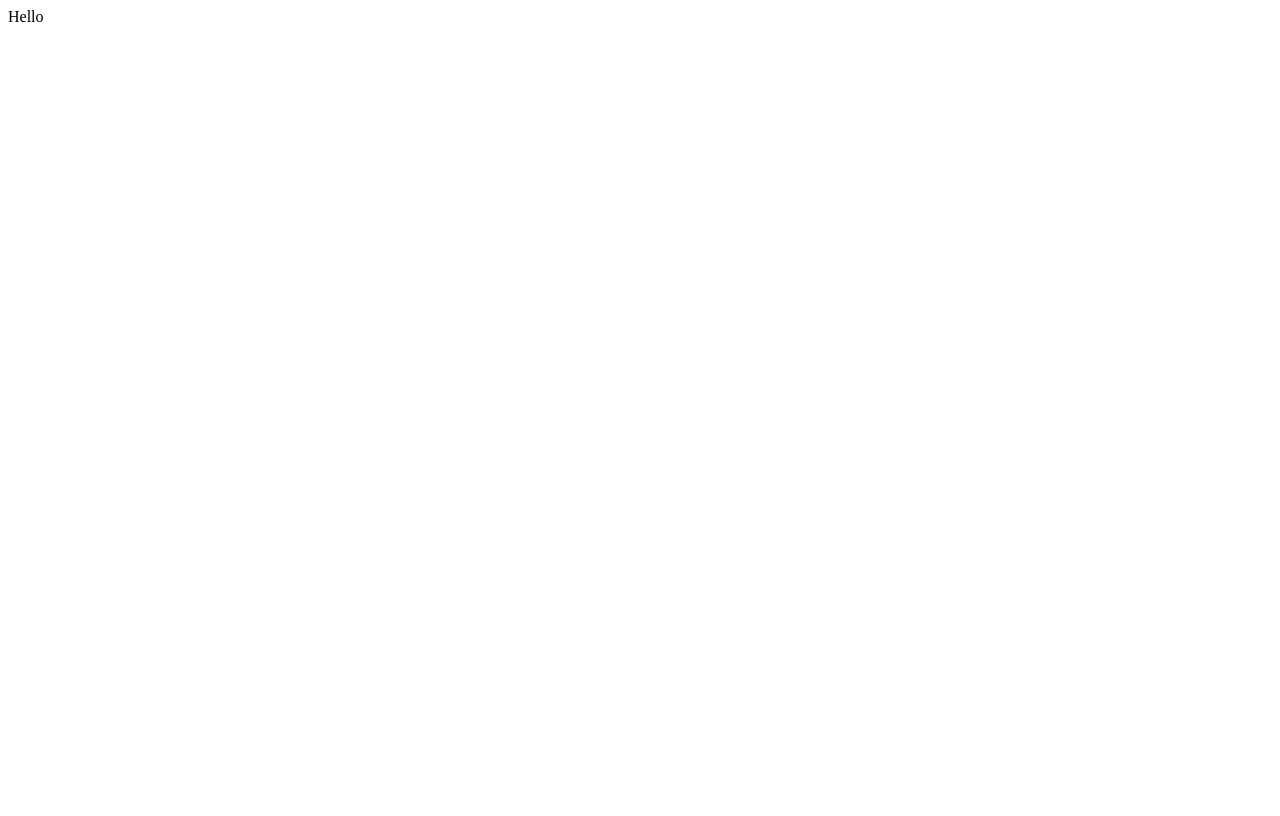
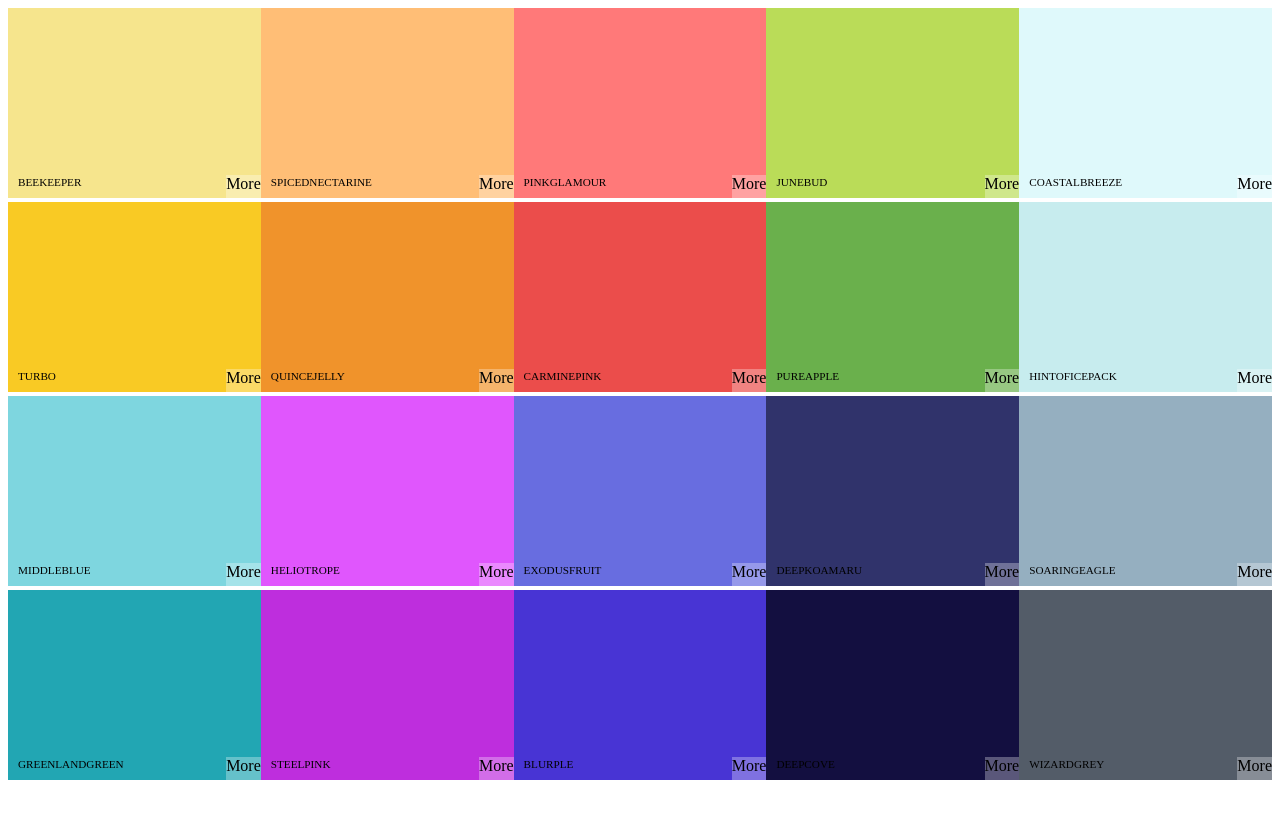
Before and after one commit to rafiurrafi/react-bootcamp, a React (Create React App) app: page /palette/flat-ui-colors-american in a window 1280 px wide. Built offline with nearby package versions, Linux system fonts and the light colour scheme.

Commit message:
style the colorbox

```diff
--- a/src/app.jsx
+++ b/src/app.jsx
@@ -1,7 +1,13 @@
 import React from "react";
+import Palette from "./components/palette";
+import seedColors from "./seedColors";
 
 const App = (props) => {
-  return <div>Hello</div>;
+  return (
+    <div>
+      <Palette palette={seedColors[4]} />
+    </div>
+  );
 };
 
 export default App;
--- /dev/null
+++ b/src/components/colorBox.jsx
@@ -0,0 +1,20 @@
+import React from "react";
+import "./styles/colorbox.scss";
+class ColorBox extends React.Component {
+  render() {
+    console.log(this.props);
+    return (
+      <div className="colorbox" style={{ backgroundColor: this.props.color }}>
+        <div className="copy-container">
+          <div className="box-content">
+            <span>{this.props.name}</span>
+          </div>
+          <button className="copy-button">Copy</button>
+        </div>
+        <span className="see-more">More</span>
+      </div>
+    );
+  }
+}
+
+export default ColorBox;
--- /dev/null
+++ b/src/components/palette.jsx
@@ -0,0 +1,18 @@
+import React from "react";
+import ColorBox from "./colorBox";
+import "./styles/palette.scss";
+
+const Palette = (props) => {
+  return (
+    <div className="palette">
+      {/* Navbar goes here */}
+      <div className="palette-colors">
+        {props.palette.colors.map((color) => (
+          <ColorBox {...color} />
+        ))}
+      </div>
+    </div>
+  );
+};
+
+export default Palette;
--- /dev/null
+++ b/src/components/styles/colorbox.scss
@@ -0,0 +1,41 @@
+.colorbox {
+  height: 25%;
+  width: 20%;
+  display: inline-block;
+  position: relative;
+  cursor: pointer;
+  &:hover .copy-button {
+    opacity: 1;
+    transition: 0.5ss;
+  }
+  .box-content {
+    position: absolute;
+    left: 0;
+    bottom: 0;
+    padding: 10px;
+    text-transform: uppercase;
+    font-size: 70%;
+  }
+  .see-more {
+    border: none;
+    background-color: rgba($color: #fff, $alpha: 0.3);
+    position: absolute;
+    right: 0;
+    bottom: 0;
+    padding-bottom: 5px;
+  }
+}
+.copy-button {
+  height: 20px;
+  width: 60px;
+  display: inline-block;
+  position: absolute;
+  top: 50%;
+  left: 50%;
+  margin-top: -10px;
+  margin-left: -30px;
+  outline: none;
+  border: none;
+  background-color: rgba($color: #fff, $alpha: 0.3);
+  opacity: 0;
+}
--- /dev/null
+++ b/src/components/styles/palette.scss
@@ -0,0 +1,6 @@
+.palette {
+  height: 100vh;
+  &-colors {
+    height: 95vh;
+  }
+}
```
